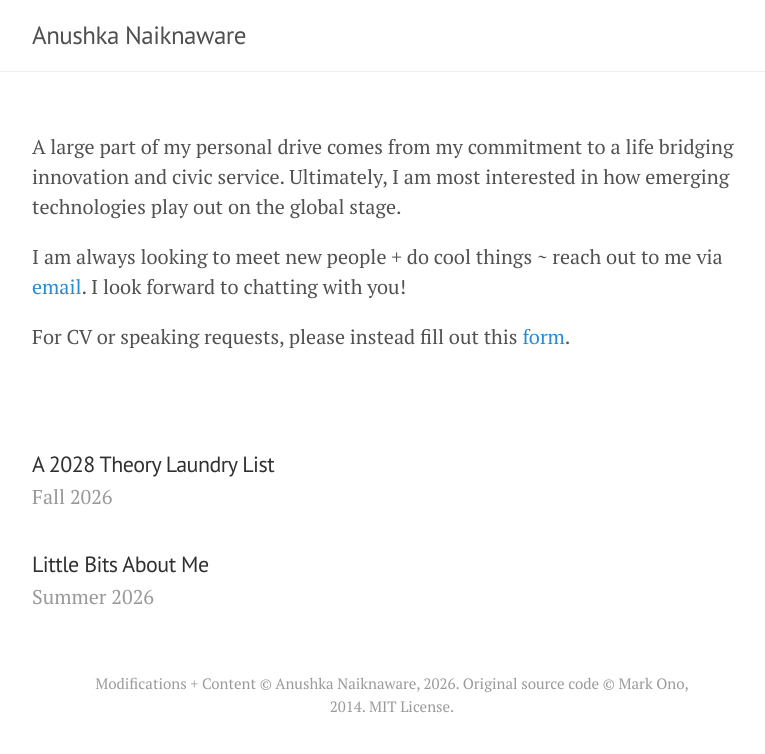
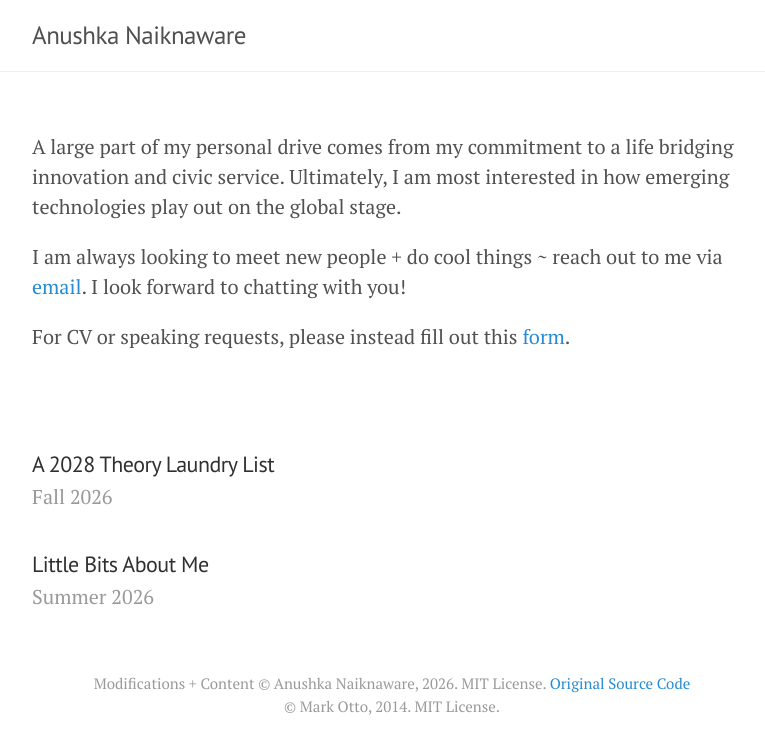
Before and after one commit to anushkanaiknaware/anushkanaiknaware.github.io, a Jekyll site: the page built from index.html, in a window 1280 px wide. Shown: the top 754 px of the page, without its empty margins (248-1013 px from the left). Built offline with Jekyll 4.4.1, drawn with Linux system fonts in a browser that asks for light colours; the list of posts is cut into pages by our own code.

Commit message:
Fixing attributions

```diff
--- a/_layouts/default.html
+++ b/_layouts/default.html
@@ -20,7 +20,7 @@
       </div>
 
       <footer class="site-footer">
-        Modifications + Content &copy; Anushka Naiknaware, 2026. Original source code &copy; Mark Ono, 2014. MIT License.
+        Modifications + Content &copy; Anushka Naiknaware, 2026. MIT License. <a href="https://github.com/poole/lanyon/tree/master">Original Source Code</a> &copy; Mark Otto, 2014. MIT License.
       </footer>
     </div>
 
```
Also changed, not shown: README.md.
